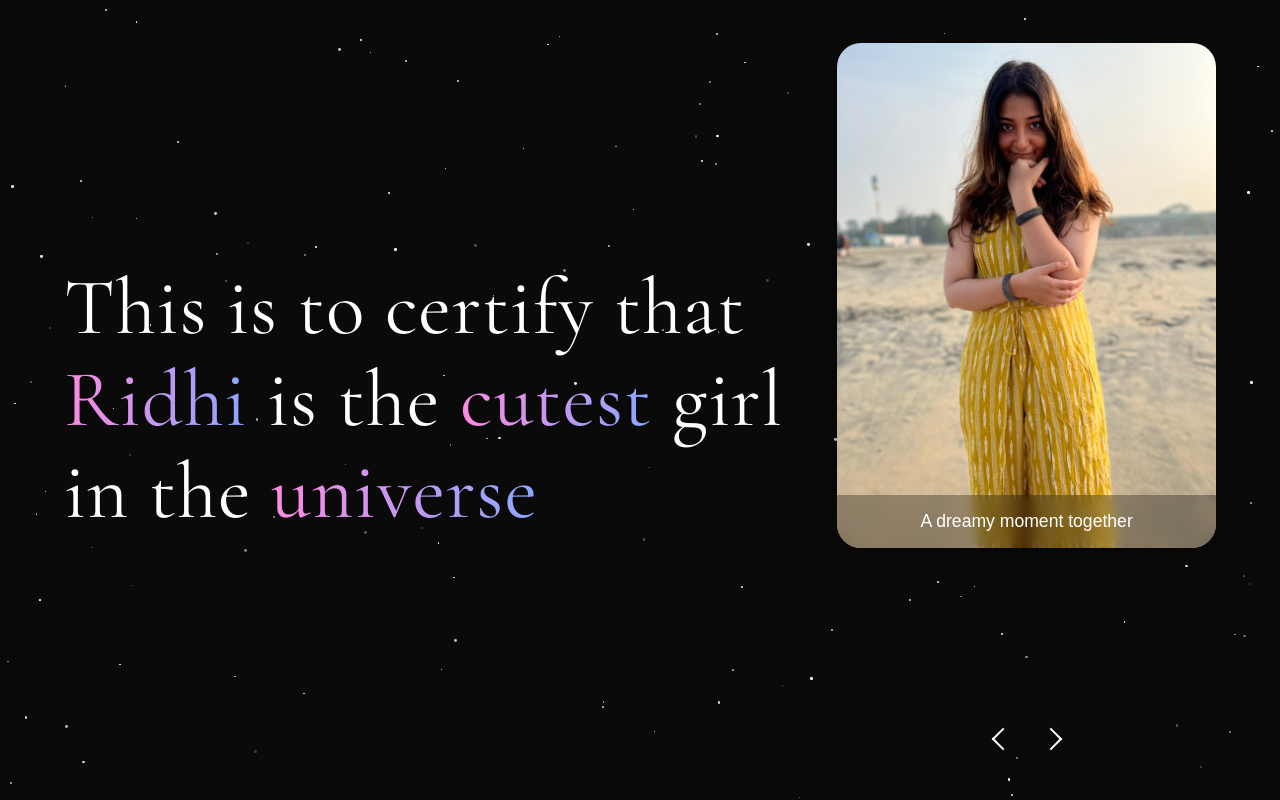
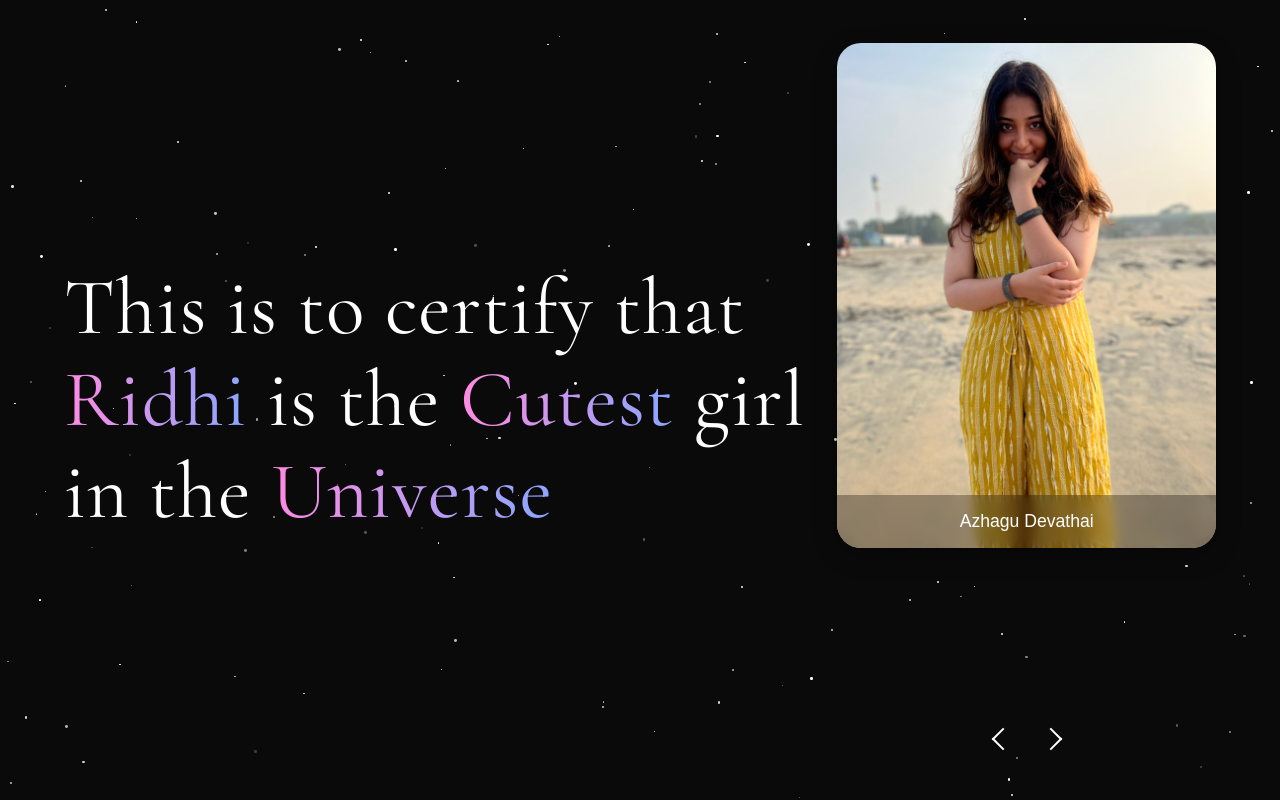
Before and after one commit to menon99/paapacutie, a React (Vite) app: page / in a window 1280 px wide. Built offline with nearby package versions, Linux system fonts and the light colour scheme.

Commit message:
Final branch changes

```diff
--- a/src/components/AnimatedBackground.jsx
+++ b/src/components/AnimatedBackground.jsx
@@ -10,8 +10,8 @@ const AnimatedBackground = () => {
       <div className="content-wrapper">
         <div className="text-container">
           <FancyText
-            text="This is to certify that Ridhi is the cutest girl in the universe"
-            highlightWords={["Ridhi", "cutest", "universe"]}
+            text="This is to certify that Ridhi is the Cutest girl in the Universe"
+            highlightWords={["Ridhi", "Cutest", "Universe"]}
           />
         </div>
         <div className="carousel">
--- a/src/components/PhotoCarousel.jsx
+++ b/src/components/PhotoCarousel.jsx
@@ -4,10 +4,10 @@ import PhotoCard from "./PhotoCard";
 import "../styles/PhotoCarousel.css";
 
 const photos = [
-  { image: "/images/image1.jpeg", caption: "A dreamy moment together" },
-  { image: "/images/image2.jpeg", caption: "Laughs under the stars" },
-  { image: "/images/image1.jpeg", caption: "Wanderlust adventures" },
-  { image: "/images/image2.jpeg", caption: "Smiles worth a thousand sunsets" },
+  { image: "/images/image1.jpeg", caption: "Azhagu Devathai" },
+  { image: "/images/image3.jpeg", caption: "Love panlama venama?" },
+  { image: "/images/image2.jpeg", caption: "Enai aalum kadhal desam" },
+  { image: "/images/image4.jpeg", caption: "Enna ipdi paakadhe Jessy" },
 ];
 
 const PhotoCarousel = () => {
```
Also changed, not shown: public/images/image3.jpeg (added), public/images/image4.jpeg (added).
